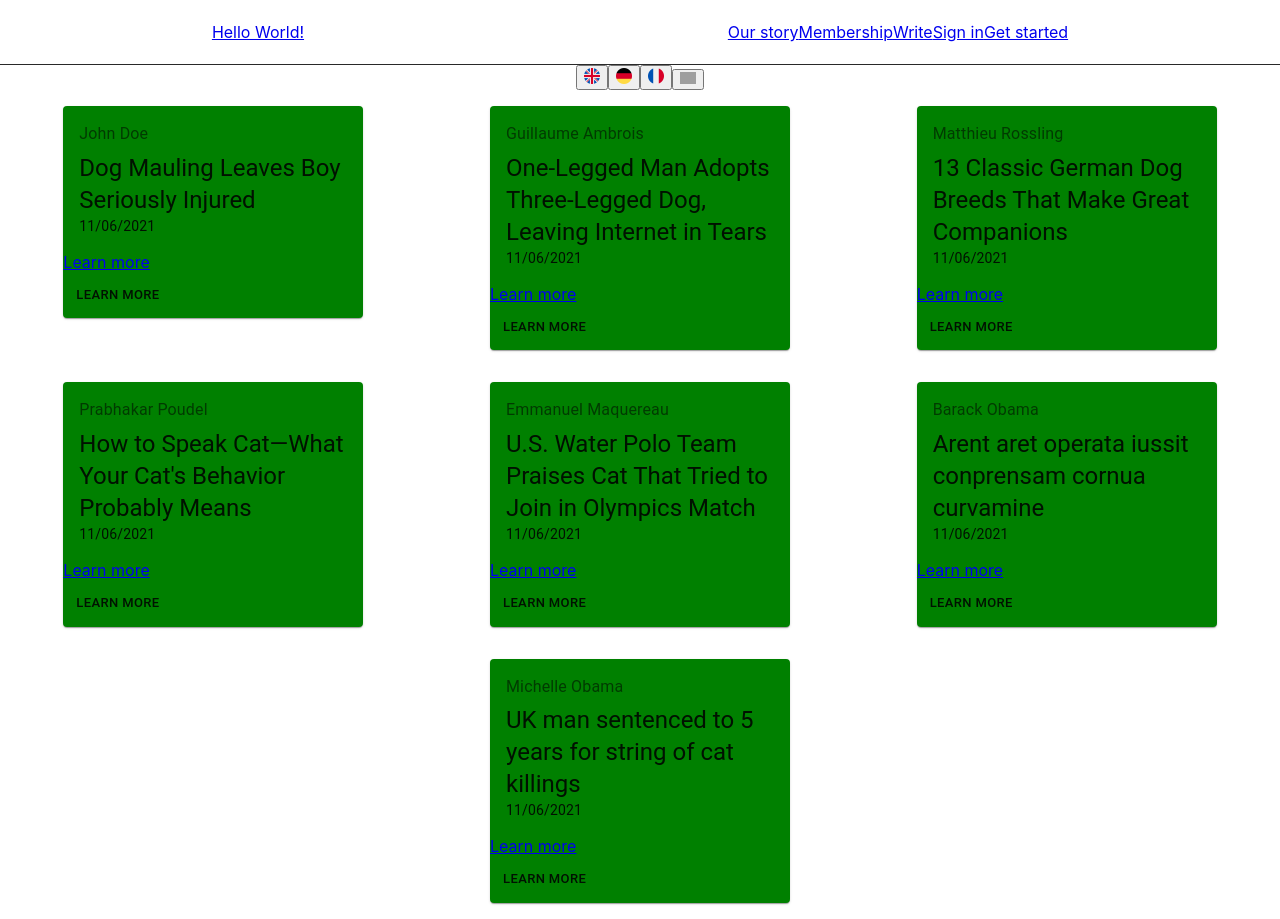
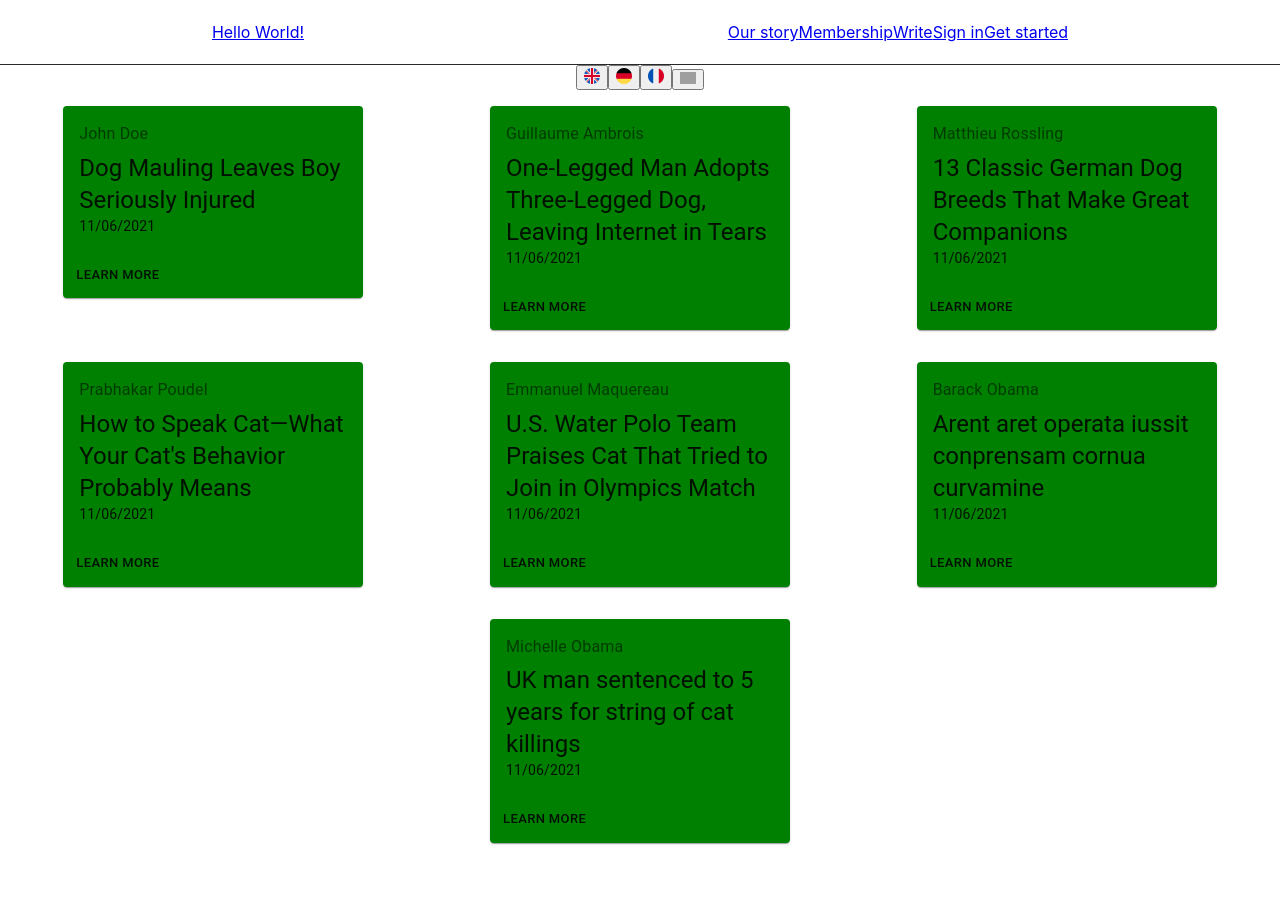
Before and after one commit to Epono/react-simple-app, a React (Create React App) app: page / in a window 1280 px wide. After the commit the page ends 859 px from the top, so only its background shows below. Built offline with nearby package versions, Linux system fonts and the light colour scheme; grey boxes are pictures that could not be loaded.

Commit message:
Better 404, better looking links

```diff
--- a/src/App.js
+++ b/src/App.js
@@ -53,6 +53,9 @@ function App() {
         <Route path="/article/:articleId">
           <Article />
         </Route>
+        <Route path="/404">
+          <PageNotFound />
+        </Route>
         <Route path="/">
           <Home />
         </Route>
@@ -65,6 +68,10 @@ function Home() {
   return <CardsList articles={articles} />;
 }
 
+function PageNotFound() {
+  return <div style={{ textAlign: "center" }}>404</div>;
+}
+
 function OurStory() {
   return <h2>OurStory</h2>;
 }
@@ -73,6 +80,6 @@ export default App;
 
 // better markdown, authors  to grab,
 // try not to fetch and use markdown package to do it
-// use json data model to store articles => ok
-// skim through async tasks and http_client
-// 404 on article not found => ok
+// clean the nested ternary in Article.js
+// use MaterialUI to finally make it pretty
+// add a way to write/edit/delete articles
--- a/src/components/article-card/ArticleCard.js
+++ b/src/components/article-card/ArticleCard.js
@@ -29,17 +29,6 @@ export const ArticleCard = ({
   const classes = useStyles(props);
   const { t } = useTranslation();
 
-  const FancyLink = React.forwardRef((props, ref) => (
-    // <a ref={ref} {...props}>
-    //   💅 {props.children}
-    // </a>
-    // <CardActions >
-    <Button ref={ref} {...props} size="small">
-      {t("articles.learn_more")}
-    </Button>
-    // </CardActions>
-  ));
-
   return (
     <Card className={classes.root}>
       <CardContent>
@@ -55,10 +44,10 @@ export const ArticleCard = ({
         </Typography>
       </CardContent>
 
-      <Link to={`/article/${articleId}`}>{t("articles.learn_more")}</Link>
-
       <CardActions>
-        <Link to={`/article/${articleId}`} component={FancyLink} />
+        <Button to={`/article/${articleId}`} component={Link} size="small">
+          {t("articles.learn_more")}
+        </Button>
       </CardActions>
     </Card>
   );
--- a/src/components/article/Article.js
+++ b/src/components/article/Article.js
@@ -1,14 +1,15 @@
-// import React from "react";
 import { useTranslation } from "react-i18next";
 import ReactMarkdown from "react-markdown";
 import { useState } from "react";
 import { useParams } from "react-router-dom";
 import { articles } from "../../articles/articles";
-import { Link } from "react-router-dom";
+import { Link, Redirect } from "react-router-dom";
 
 export const Article = ({ onBackButtonClicked }) => {
   const { t } = useTranslation();
   const [fileArticle, setFileArticle] = useState(null);
+  const [loading, setLoading] = useState(true);
+  const [shouldRedirect, setShouldRedirect] = useState(false);
 
   const { articleId } = useParams();
 
@@ -25,10 +26,20 @@ export const Article = ({ onBackButtonClicked }) => {
         });
     })
     .catch((error) => {
-      console.error(error);
+      // console.error(error);
+      setShouldRedirect(true);
+    })
+    .finally(() => {
+      setLoading(false);
     });
 
   return (
+    <>
+      {loading ? (
+        <div> Loading...</div>
+      ) : shouldRedirect ? (
+        <Redirect to="/404" />
+      ) : (
         <div>
           <Link to="/">{t("articles.back")}</Link>
           {fileArticle && (
@@ -41,5 +52,7 @@ export const Article = ({ onBackButtonClicked }) => {
           )}
           {!fileArticle && <div>{t("articles.not_found")}</div>}
         </div>
+      )}
+    </>
   );
 };
```
Lines whose indentation alone changed are shown as unchanged.
